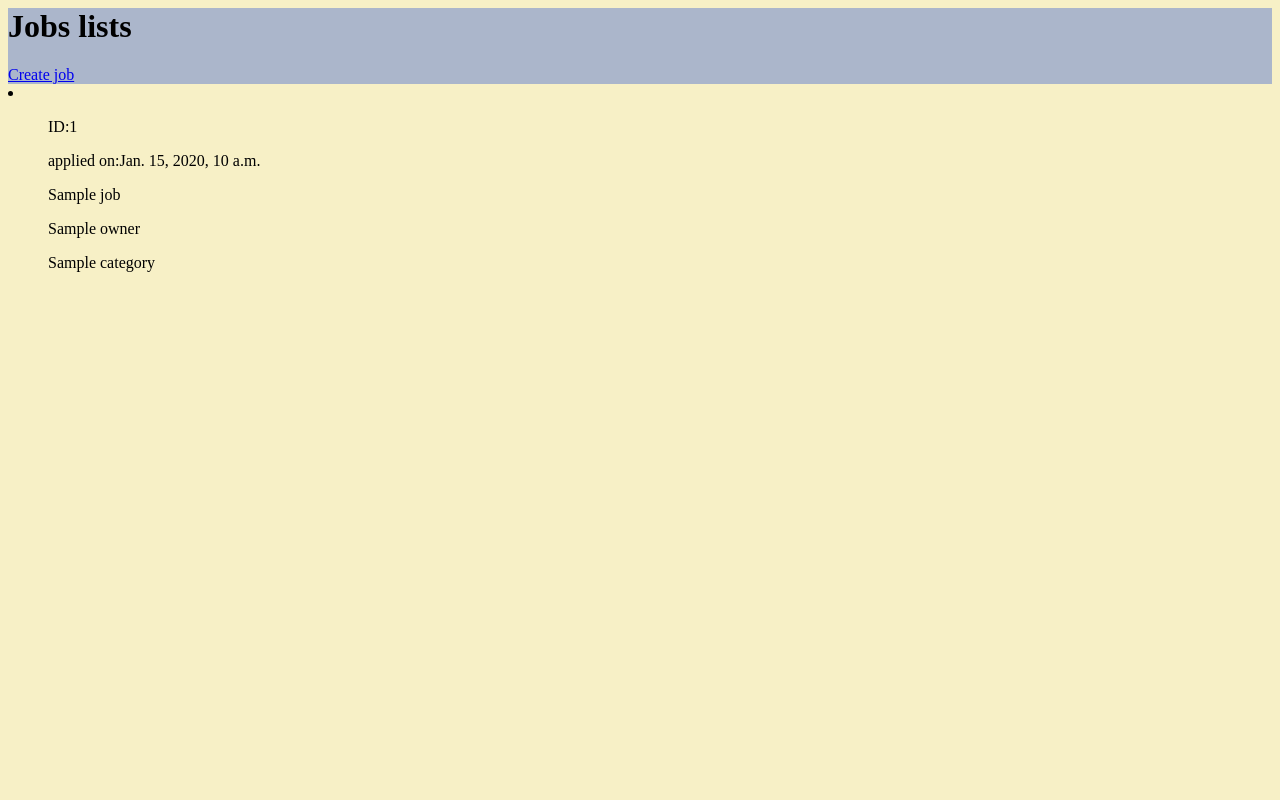
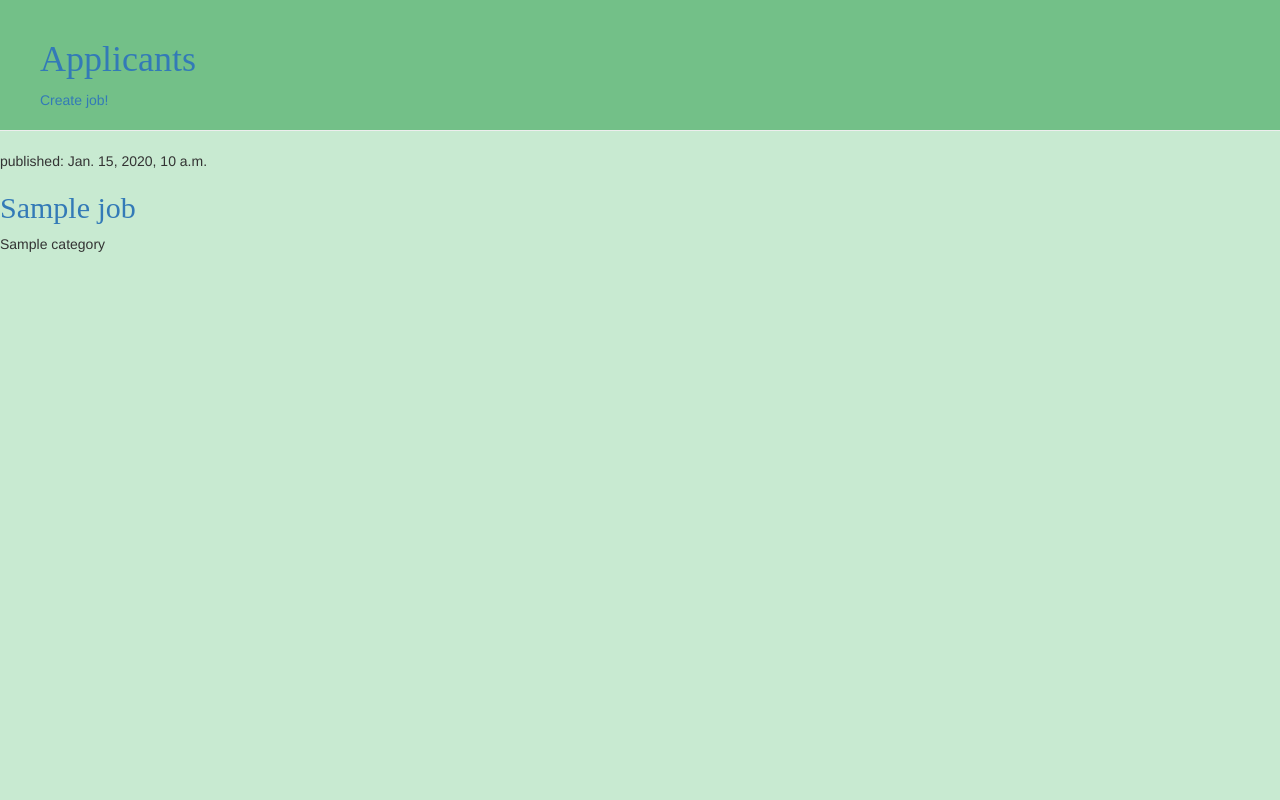
Before and after one commit to rlwee/Job-application_django, a Django app: template jobapp/templates/jobapp/job_list.html in a window 1280 px wide. Run offline with Django 3.2, Linux system fonts and the light colour scheme; the template is opened without the code that fills it: most values are stand-ins (such as "Sample title", 1, 10 or a date in 2020); some libraries are stand-ins or nearby versions.

Commit message:
Job aplication working (CRUD) as of august 26. 2019

```diff
--- a/jobapp/static/css/jobapp.css
+++ b/jobapp/static/css/jobapp.css
@@ -1,33 +1,15 @@
-body{
+body {
 
-    background-color: #F7F0C6;
+    background-color: #C8EAD1;
 
 }
 
-.applicants{
-
-    margin: 0px;
-    padding: 0px;
-    background-color: #abb6cb;
-
+h1 a, h2 a {
+    font-family: 'Lobster';
 }
 
-.head{
-
-    display: flex;
-    display:inline-block;
-    margin: auto;
-
+.page-header{
+         background-color: #73C088;
+         margin-top: 0;
+         padding: 20px 20px 20px 40px;
 }
-
-.header{
-        display: flex;
-        margin:auto;
-
-}
-
-.head p{
-
-    font-family: 'Courier New', Courier, monospace;
-    padding: 5px;
-}
--- /dev/null
+++ b/jobapp/templates/jobapp/base.html
@@ -0,0 +1,15 @@
+{% load static %}
+<html>
+    <head>
+        <title>Jobs</title>
+        <link rel="stylesheet" href="//maxcdn.bootstrapcdn.com/bootstrap/3.2.0/css/bootstrap.min.css">
+        <link rel="stylesheet" href="//maxcdn.bootstrapcdn.com/bootstrap/3.2.0/css/bootstrap-theme.min.css">
+        <link rel="stylesheet" href="{% static 'css/jobapp.css' %}">
+    </head>
+
+
+    <body>
+            {% block content %}
+            {% endblock %}
+    </body>
+</html>
--- a/jobapp/templates/jobapp/job_list.html
+++ b/jobapp/templates/jobapp/job_list.html
@@ -1,32 +1,14 @@
-{% load static %}
-<html>
-    <head>
-        <title>
-            Applicants
-        </title>
-        <link rel="stylesheet" href="{% static 'css/jobapp.css' %}">
-    </head>
-
-    <body>
-        <div class="applicants">
-        <h1>Jobs lists</h1>
-        <a href="{% url 'job_new' %}">Create job</a>
-        </div>
-
-        <div class="head">
-        {% for job in jobs %}
-        <li>
-        <ul>ID:{{job.id }}</ul>
-        <ul>applied on:{{job.date_created }}</ul>
-        <ul>{{job.title }}</ul>
-        <ul>{{job.owner }}</ul>
-        <ul>{{job.category }}</ul>
-        </li>
-        {% endfor %}
-        </div>
-    </body>
-
-
-
-
-</html>
+{% extends 'jobapp/base.html' %}
+{% block content %}
+<div class="page-header">
+        <h1><a href="/">Applicants</a></h1>
+           <a href="{% url 'job_new' %}">Create job!</a>
+   </div>
+                {% for job in jobs %}
+                    <div>
+                        <p>published: {{ job.date_created }}</p>
+                        <h2><a href="{% url 'job_detail' pk=job.pk %}">{{ job.title }}</a></h2>
+                        <p>{{ job.category|linebreaksbr }}</p>
+                    </div>
+                {% endfor %}
+{% endblock %}
--- a/jobsite/settings.py
+++ b/jobsite/settings.py
@@ -120,3 +120,5 @@ USE_TZ = True
 
 STATIC_URL = '/static/'
 STATIC_ROOT = os.path.join(BASE_DIR,'static')
+
+LOGIN_URL = '/login'
```
Also changed, not shown: jobapp/templates/jobapp/job_detail.html (added, +19 -0 lines), jobapp/templates/jobapp/job_edit.html (deleted, +0 -21 lines), jobapp/templates/jobapp/job_new.html (added, +18 -0 lines), jobapp/templates/jobapp/signup.html (added, +14 -0 lines), jobapp/urls.py (+6 -3 lines), jobapp/views.py (+48 -3 lines).
